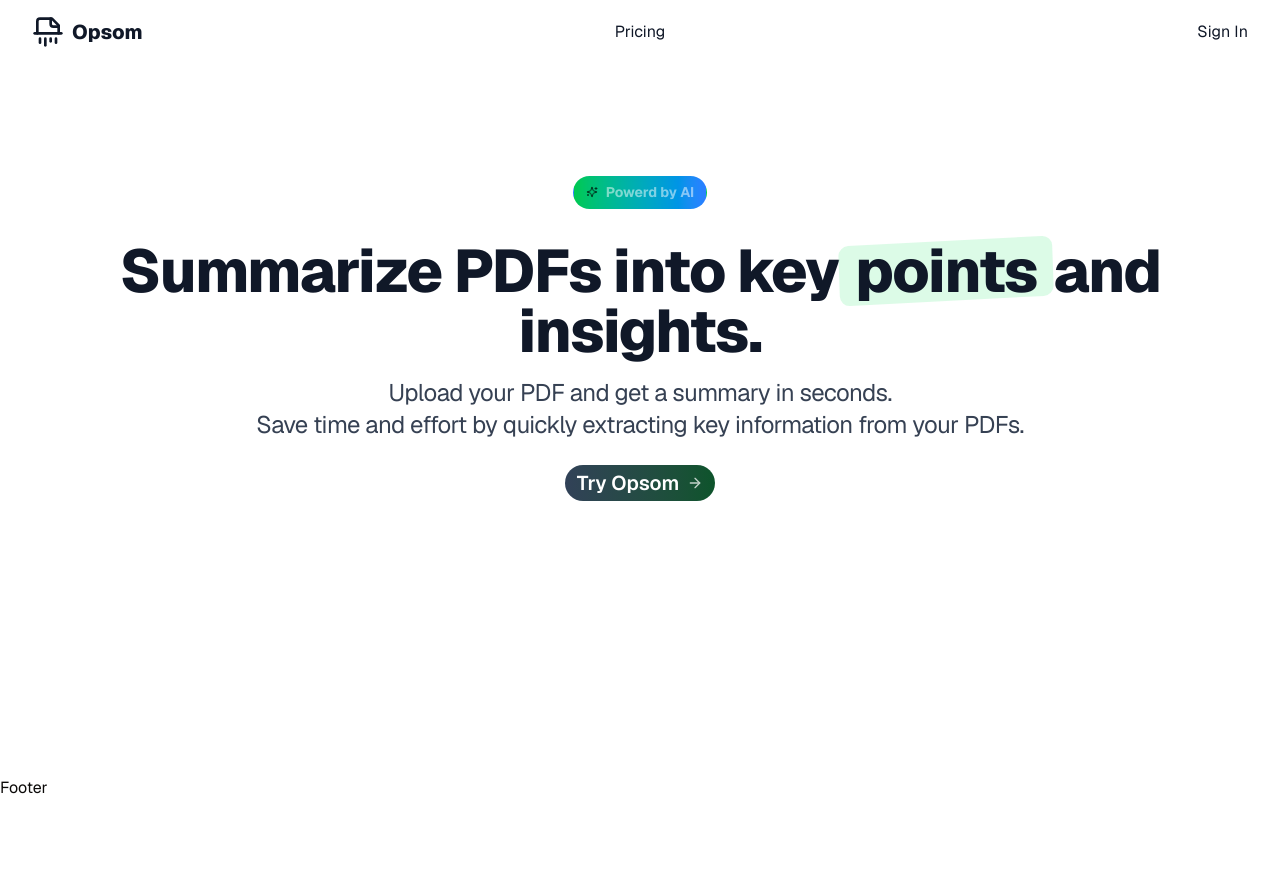
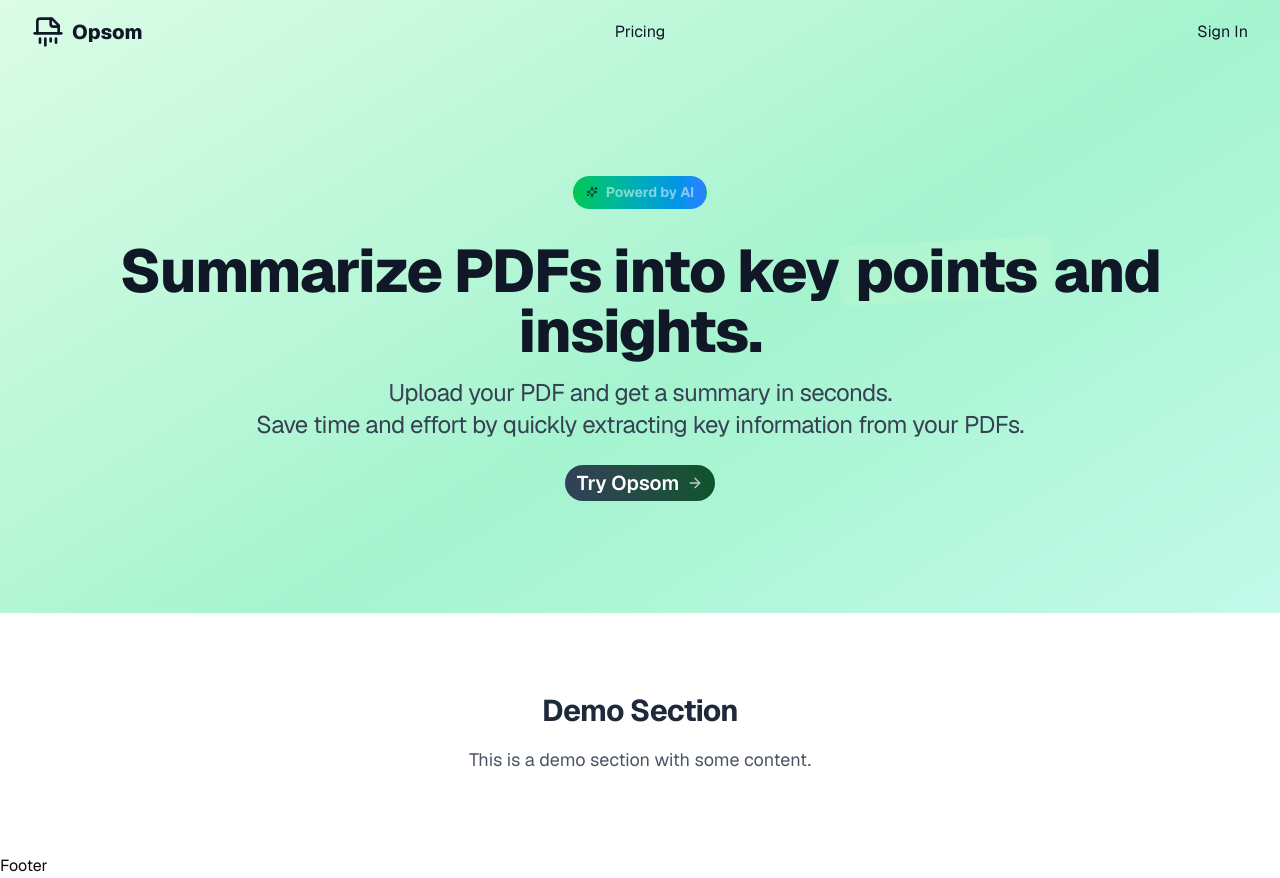
Before and after one commit to Termication/OPSOM, a Next.js app in the folder my-app/: page / in a window 1280 px wide. Before the commit the page ends 800 px from the top, so only its background shows below. Built offline with nearby package versions, Linux system fonts and the light colour scheme.

Commit message:
feat: add BgGradient and DemoSection components to Home page layout

```diff
--- a/my-app/app/page.tsx
+++ b/my-app/app/page.tsx
@@ -1,10 +1,17 @@
 import { Button } from "@/components/ui/button"
 import HeroSection from "@/components/home/hero-section";
+import BgGradient from "@/components/common/bg-gradient";
+import DemoSection from "@/components/home/demo-section";
 
 export default function Home() {
   return (
       <div className="relative w-full">
-        <HeroSection />
+        <BgGradient />
+        <div className="flex flex-col">
+          <HeroSection />
+          <DemoSection />
+
+        </div>
         {/* <DemoSection />
         <PricingSection />
         <CTASection/> */}
--- /dev/null
+++ b/my-app/components/common/bg-gradient.tsx
@@ -0,0 +1,17 @@
+import React from "react";
+
+type BgGradientProps = {
+  children?: React.ReactNode;
+  className?: string;
+};
+
+export default function BgGradient({ children, className }: BgGradientProps) {
+  return (
+    <div className={`fixed inset-0 -z-10 bg-gradient-to-br from-green-100 via-emerald-200 to-teal-100
+                     dark:from-green-900 dark:via-emerald-800 dark:to-teal-900 ${className || ""}`}>
+      <div className="absolute inset-0 bg-[radial-gradient(ellipse_at_top_left,_var(--tw-gradient-stops))] from-green-300/40 via-transparent to-transparent" />
+      <div className="absolute inset-0 bg-[radial-gradient(ellipse_at_bottom_right,_var(--tw-gradient-stops))] from-emerald-200/30 via-transparent to-transparent" />
+      {children}
+    </div>
+  );
+}
--- /dev/null
+++ b/my-app/components/home/demo-section.tsx
@@ -0,0 +1,12 @@
+export default function DemoSection() {
+  return (
+    <section className="relative flex flex-col items-center justify-center w-full py-20 bg-white">
+      <div className="container mx-auto text-center">
+        <h2 className="text-3xl font-bold text-gray-800">Demo Section</h2>
+        <p className="mt-4 text-lg text-gray-600">
+          This is a demo section with some content.
+        </p>
+      </div>
+    </section>
+  );
+}
```
